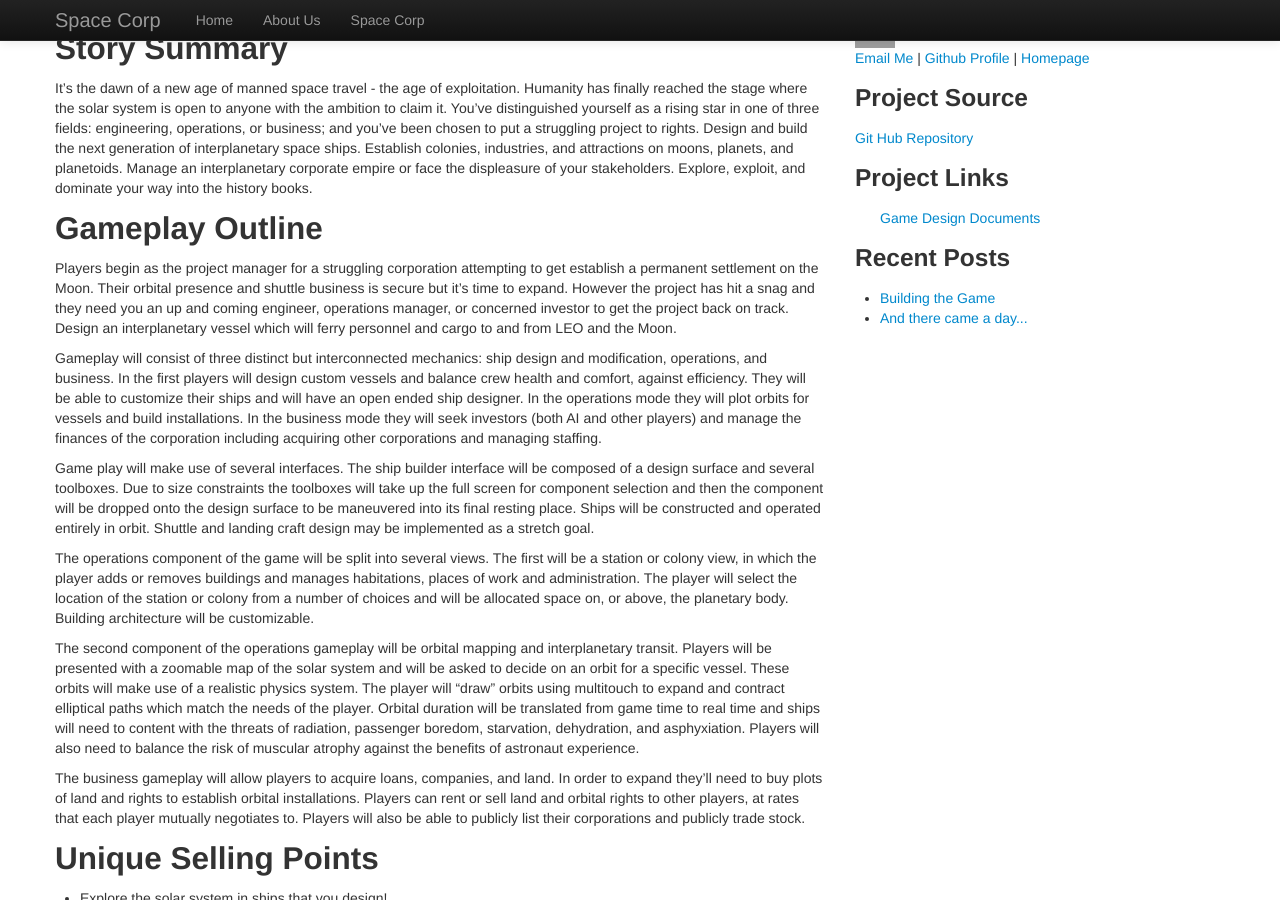
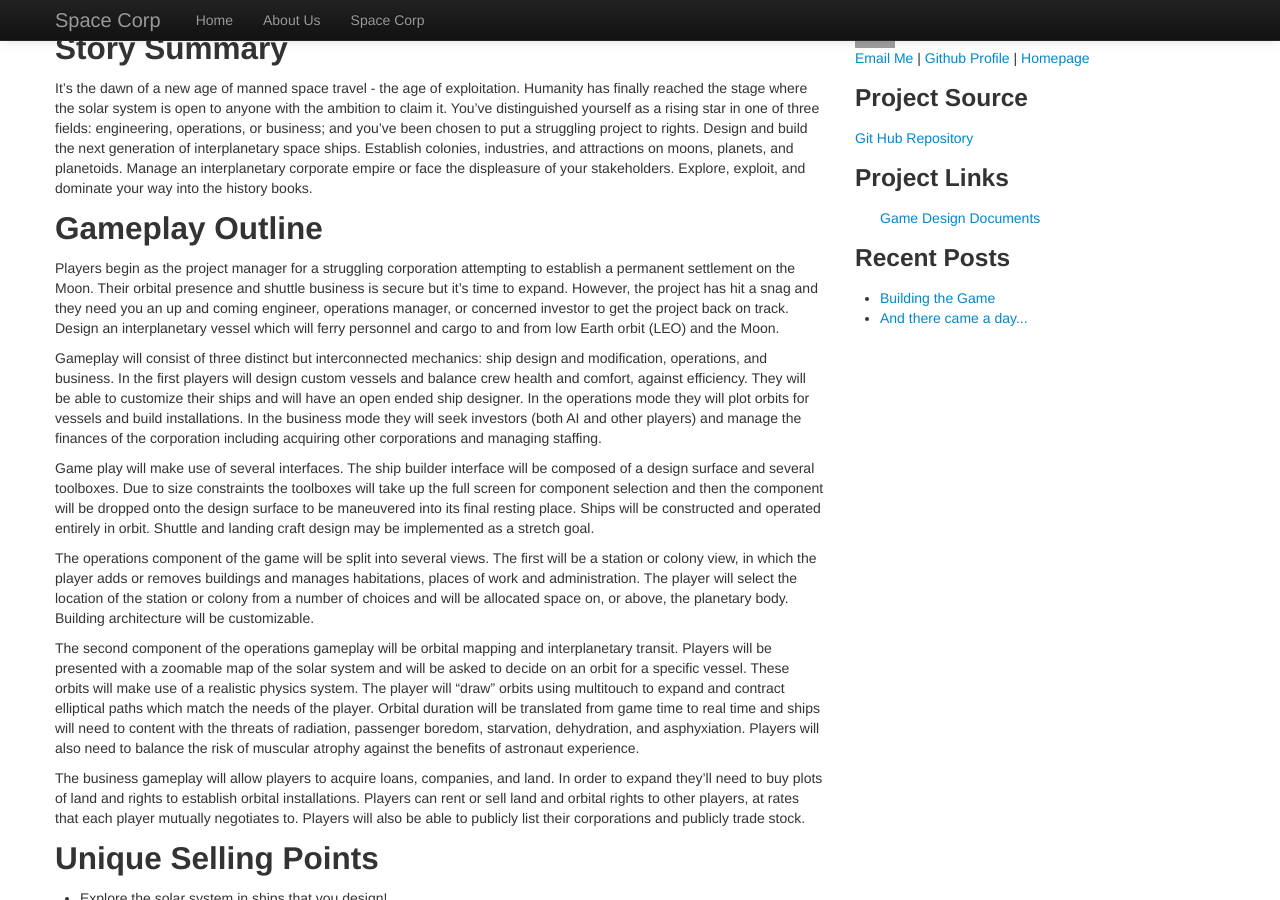
Before and after one commit to surtrstudios/spacecorp, a Jekyll site: the page built from gdd/one-sheet.markdown, in a window 1280 px wide and 900 px high, scrolled down 352 px. Built offline with Jekyll 4.4.1, drawn with Linux system fonts in a browser that asks for light colours; grey boxes are pictures that could not be loaded.

```diff
--- a/gdd/one-sheet.markdown
+++ b/gdd/one-sheet.markdown
@@ -35,11 +35,12 @@ and dominate your way into the history books.
 ## Gameplay Outline
 
 Players begin as the project manager for a struggling corporation attempting to
-get establish a permanent settlement on the Moon. Their orbital presence and
-shuttle business is secure but it's time to expand. However the project has hit
+establish a permanent settlement on the Moon. Their orbital presence and
+shuttle business is secure but it's time to expand. However, the project has hit
 a snag and they need you an up and coming engineer, operations manager, or
 concerned investor to get the project back on track. Design an interplanetary
-vessel which will ferry personnel and cargo to and from LEO and the Moon.
+vessel which will ferry personnel and cargo to and from low Earth orbit (LEO)
+and the Moon.
 
 Gameplay will consist of three distinct but interconnected mechanics: ship
 design and modification, operations, and business. In the first players will
```
